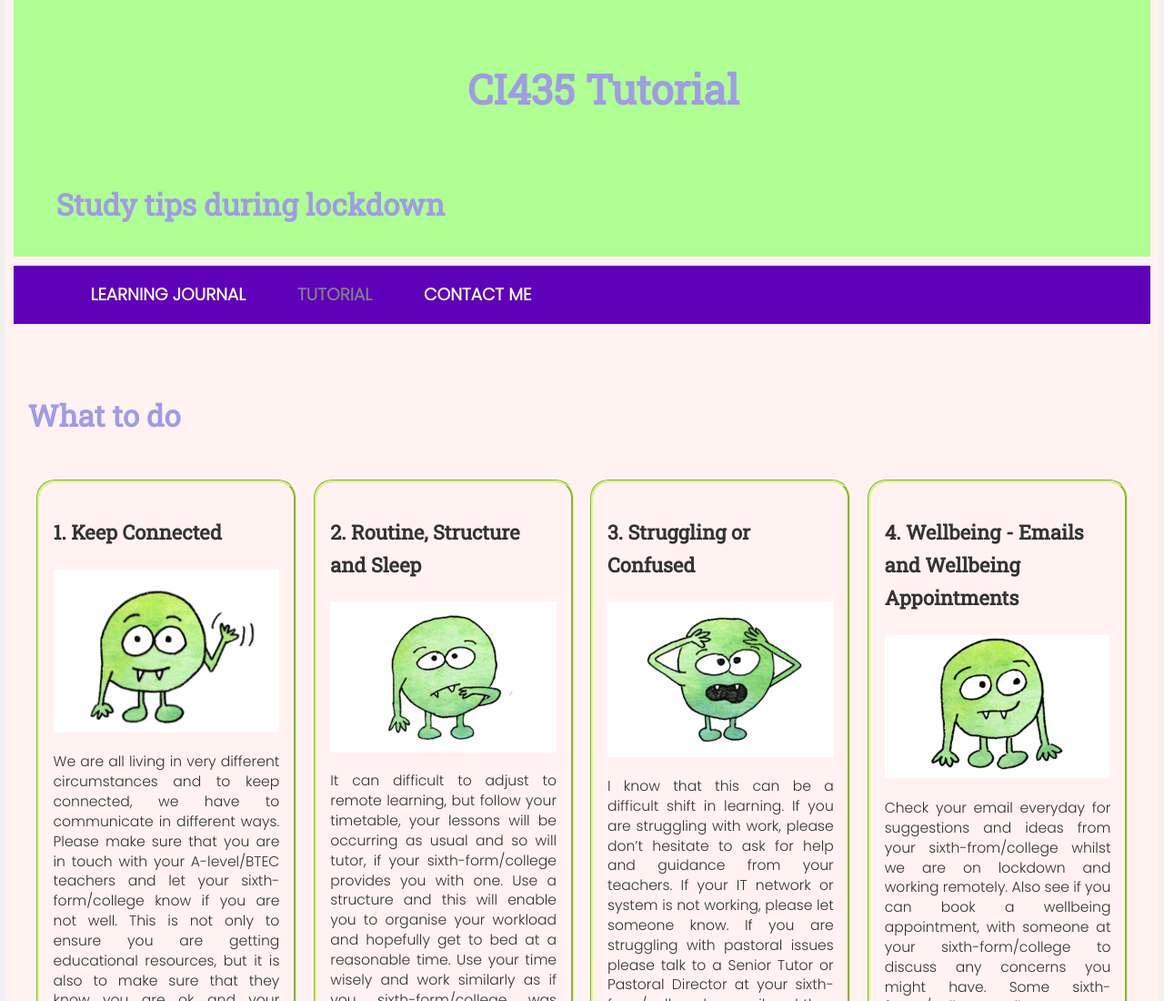
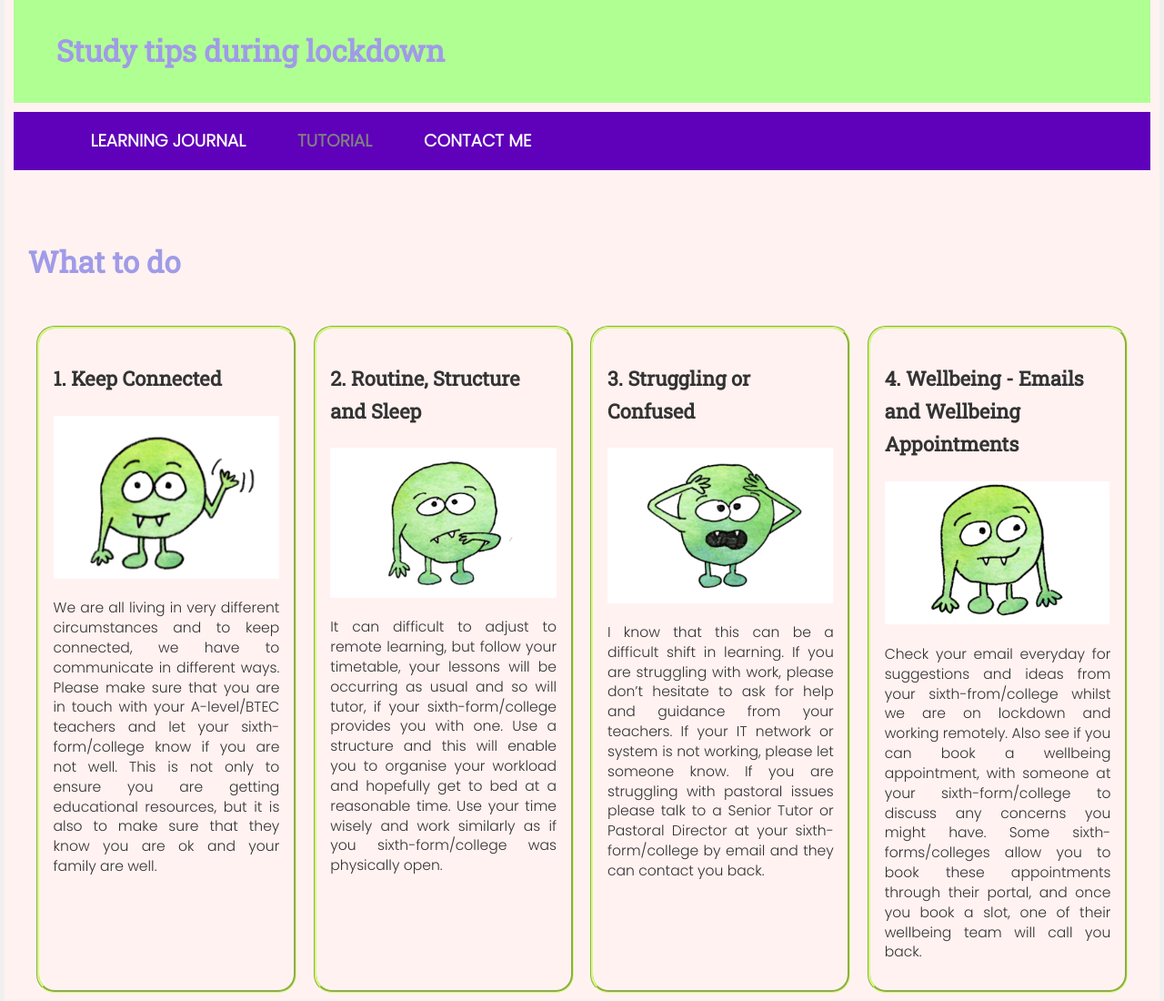
Before and after one commit to bleak14midwinter/informative-website, a plain HTML site: page tutorial.html in a window 1280 px wide. Shown: the top 1100 px of the page at 91% size. Drawn offline with Linux system fonts and the light colour scheme.

Commit message:
Update tutorial.html

```diff
--- a/tutorial.html
+++ b/tutorial.html
@@ -3,7 +3,7 @@
 <html lang="en"><!--default language of the document content -->
 
     <head>
-        <title>Tutorial - CI435 Introduction to Web Development</title><!--web page title -->
+        <title>Introduction to Web Development</title><!--web page title -->
 		<meta charset="utf-8"><!--character encoding for the document (Unicode) -->
 		<meta name="viewport" content="width=device-width, initial-scale=1">
 		<link href="css/normalize.css" rel="stylesheet">
@@ -18,7 +18,7 @@
 	<div id="wrapper">
 	<!--The 'wrapper' contains all the page content-->
     <header class = "banner"><!--The main heading for the page -->
-		<h1>CI435 Tutorial</h1>
+
 		<h2>Study tips during lockdown</h2>
 	</header>
 
```
